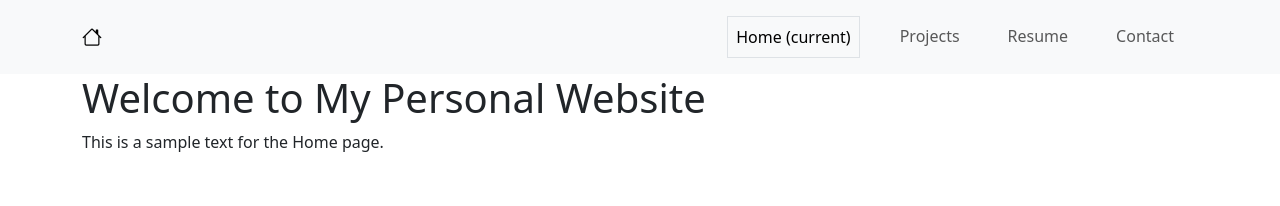
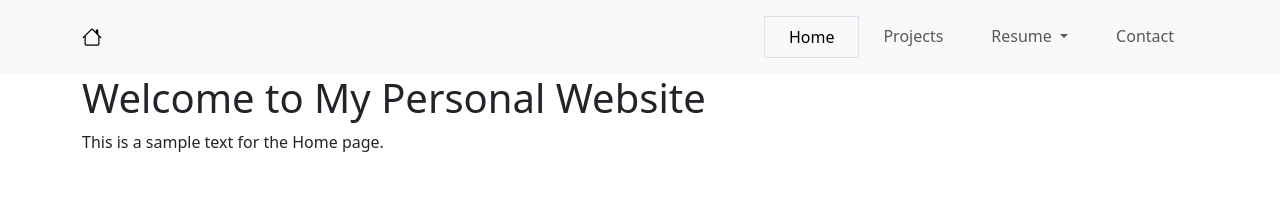
Before and after one commit to ilyanaanderson/ilyanaanderson.github.io, a Jekyll site: the page built from docs/index.html, in a window 1280 px wide. Shown: the top 206 px of the page. Built offline with Jekyll 4.4.1, drawn with Linux system fonts in a browser that asks for light colours.

Commit message:
navbar completed

```diff
--- a/docs/_includes/header.html
+++ b/docs/_includes/header.html
@@ -1,4 +1,4 @@
-<nav class="navbar navbar-expand-md bg-light py-3">
+<nav class="navbar navbar-expand-sm bg-light py-3">
     <div class="container-md">
         <a class="navbar-brand me-auto" href="/">
             <i class="bi bi-house"></i>
@@ -8,18 +8,23 @@
             <span class="navbar-toggler-icon"></span>
         </button>
 
-        <div class="collapse navbar-collapse" id="navbarNav">
+        <div class="collapse navbar-collapse {% if page.url != '/' %}show{% endif %}" id="navbarNav">
             <ul class="navbar-nav ms-auto">
-                <li class="nav-item px-3">
-                    <a class="nav-link {% if page.url == '/' %}active border{% endif %}" href="/">Home <span class="sr-only">(current)</span></a>
+                <li class="nav-item px-3 {% if page.url == '/' %}border{% endif %}">
+                    <a class="nav-link {% if page.url == '/' %}active{% endif %}" href="/">Home</a>
                 </li>
-                <li class="nav-item px-3">
-                    <a class="nav-link {% if page.url == '/projects' %}active border{% endif %}" href="/projects">Projects</a>
+                <li class="nav-item px-3 {% if page.url == '/projects' %}border{% endif %}">
+                    <a class="nav-link {% if page.url == '/projects' %}active{% endif %}" href="/projects">Projects</a>
                 </li>
-                <li class="nav-item px-3">
-                    <a class="nav-link" href="#">Resume</a>
+                <li class="nav-item dropdown px-3">
+                    <button class="btn nav-link dropdown-toggle" type="button" id="navbarDropdownResume" data-bs-toggle="dropdown" aria-expanded="false">
+                        Resume
+                    </button>
+                    <ul class="dropdown-menu" aria-labelledby="navbarDropdownResume">
+                        <li><a class="dropdown-item" href="#">View PDF</a></li>
+                    </ul>
                 </li>
-                <li class="nav-item px-3">
+                <li class="nav-item px-3 {% if page.url == '/contact' %}border{% endif %}">
                     <a class="nav-link {% if page.url == '/contact' %}active{% endif %}" href="/contact">Contact</a>
                 </li>
             </ul>
```
